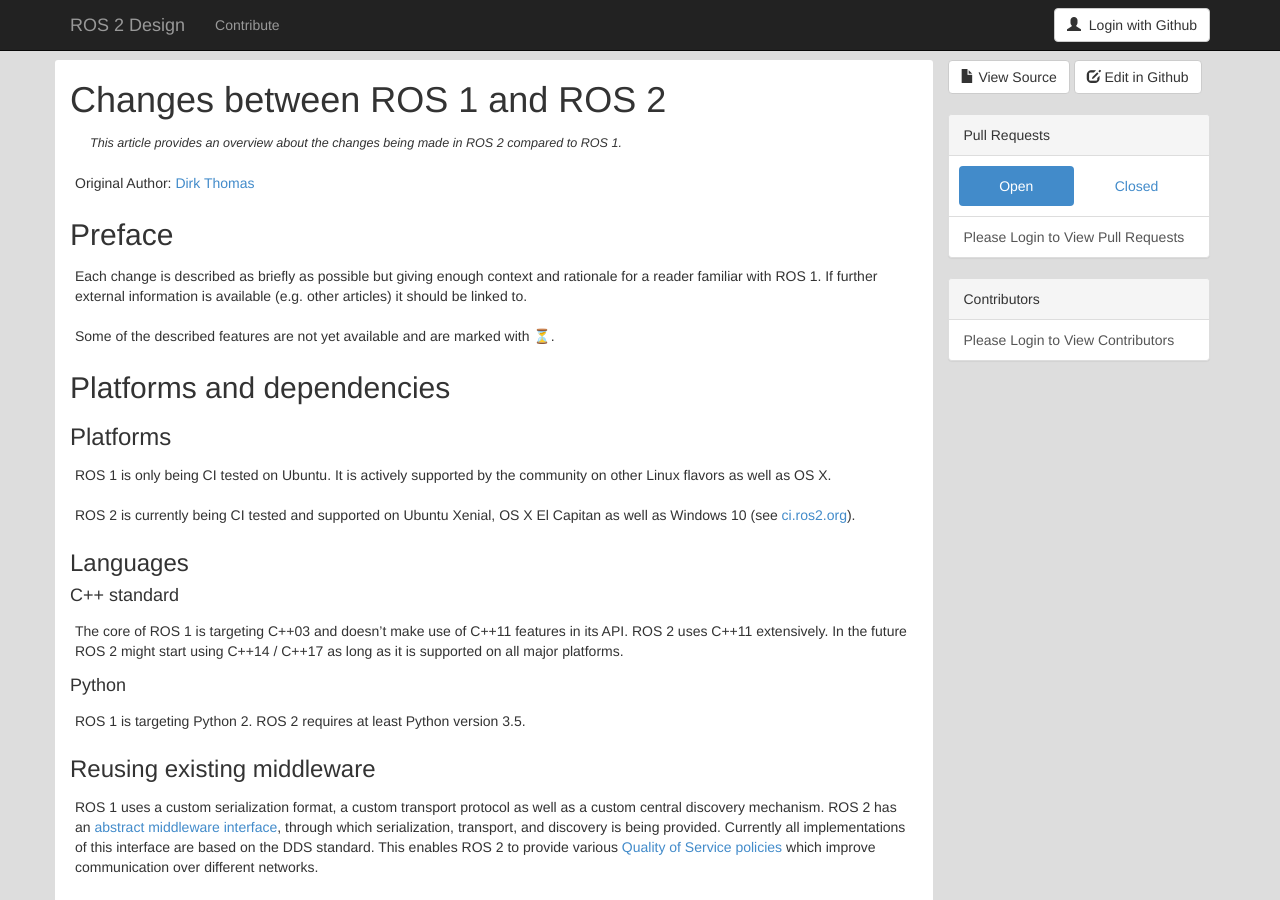
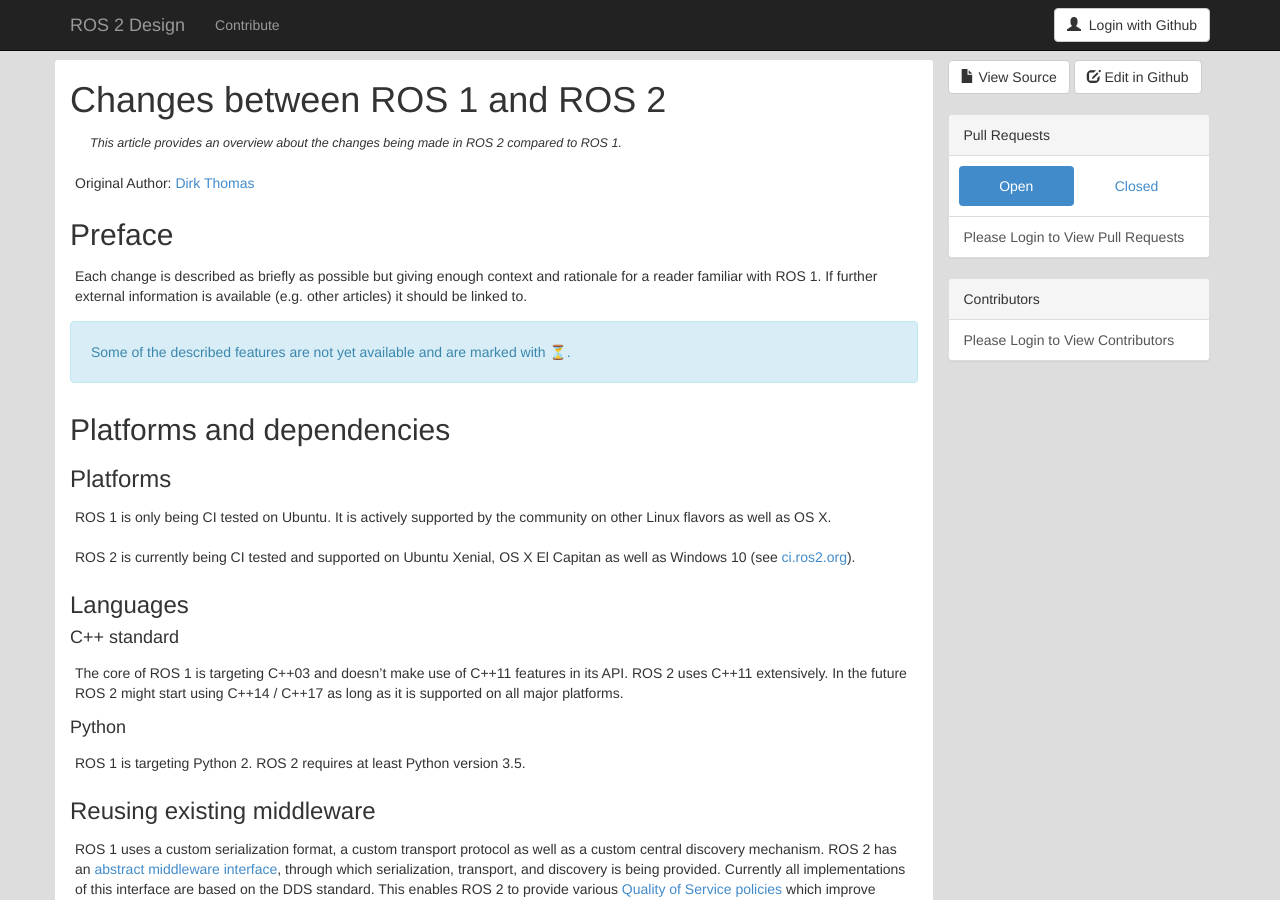
Before and after one commit to ros2/design, a Jekyll site: the page built from articles/changes.md, in a window 1280 px wide and 900 px high. Built offline with Jekyll 4.4.1, drawn with Linux system fonts in a browser that asks for light colours; nearby versions of some CDN libraries.

Commit message:
highlight note

```diff
--- a/articles/changes.md
+++ b/articles/changes.md
@@ -24,7 +24,9 @@
 Each change is described as briefly as possible but giving enough context and rationale for a reader familiar with ROS 1.
 If further external information is available (e.g. other articles) it should be linked to.
 
-Some of the described features are not yet available and are marked with ⏳.
+<div class="alert alert-info" markdown="1">
+  Some of the described features are not yet available and are marked with ⏳.
+</div>
 
 ## Platforms and dependencies
 
```
